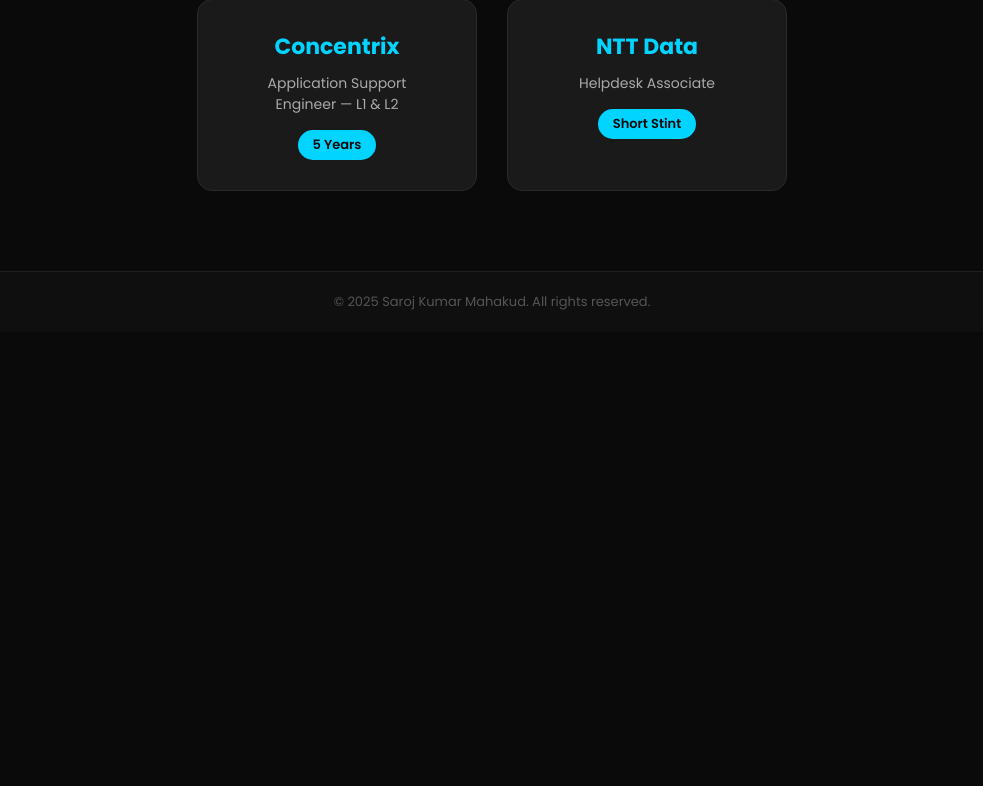
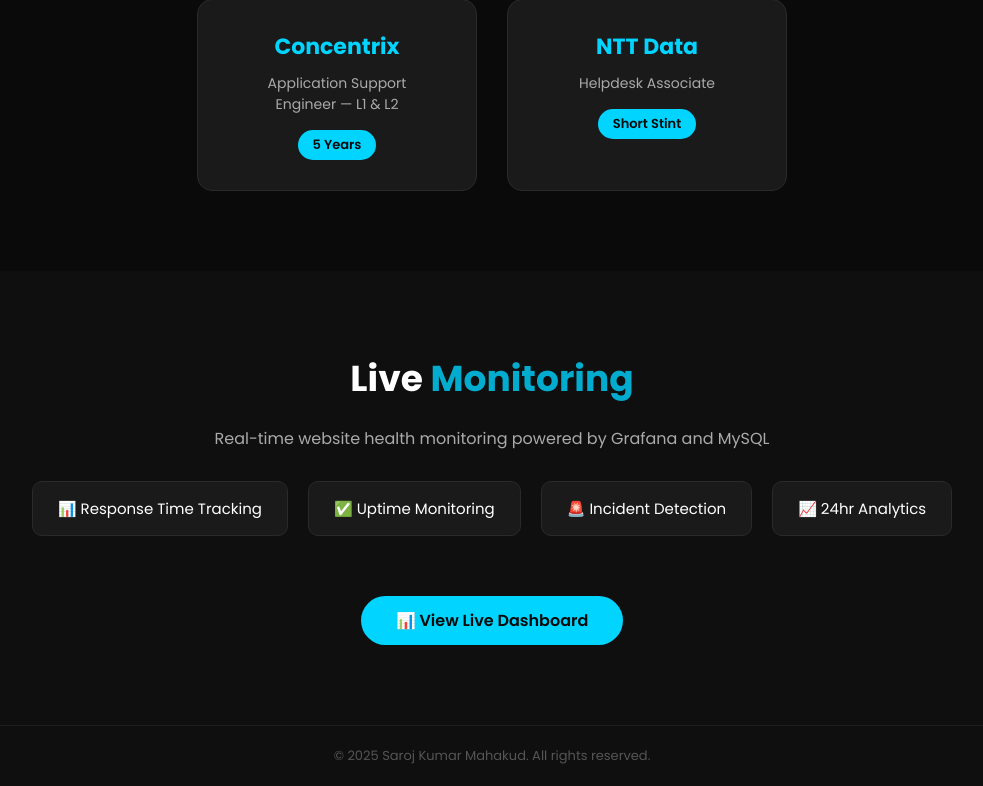
Before and after one commit to mahakuds9/skinfo24, a Flask app: page / in a window 1280 px wide. Shown: the part 1504-2290 px from the top of the page, without its empty margins (148-1131 px from the left). Before the commit the page ends 1814 px from the top, so only its background shows below. Run offline with Flask 3, Linux system fonts and the light colour scheme.

Commit message:
Added Grafana monitoring section to website

```diff
--- a/app/static/css/style.css
+++ b/app/static/css/style.css
@@ -764,3 +764,52 @@ textarea.form-input {
     color: #ff4444;
     font-size: 16px;
 }
+
+/* ========== GRAFANA SECTION ========== */
+.grafana-section {
+    padding: 80px 60px;
+    text-align: center;
+    background-color: #0f0f0f;
+}
+
+.grafana-section h2 {
+    font-size: 36px;
+    margin-bottom: 20px;
+}
+
+.grafana-section h2 span {
+    color: #00d4ff;
+}
+
+.grafana-section p {
+    color: #aaaaaa;
+    font-size: 16px;
+    margin-bottom: 30px;
+    max-width: 600px;
+    margin-left: auto;
+    margin-right: auto;
+}
+
+.grafana-stats {
+    display: flex;
+    justify-content: center;
+    gap: 20px;
+    flex-wrap: wrap;
+    margin-bottom: 30px;
+}
+
+.g-stat {
+    background-color: #1a1a1a;
+    border: 1px solid #2a2a2a;
+    padding: 15px 25px;
+    border-radius: 10px;
+    font-size: 15px;
+    color: #ffffff;
+    transition: all 0.3s;
+}
+
+.g-stat:hover {
+    border-color: #00d4ff;
+    color: #00d4ff;
+    transform: translateY(-5px);
+}
--- a/app/templates/index.html
+++ b/app/templates/index.html
@@ -76,6 +76,21 @@
         </div>
     </section>
 
+    <!-- GRAFANA MONITORING -->
+     <section class="grafana-section">
+        <h2>Live <span>Monitoring</span></h2>
+        <p>Real-time website health monitoring powered by Grafana and MySQL</p>
+        <div class="grafana-stats">
+            <div class="g-stat">📊 Response Time Tracking</div>
+            <div class="g-stat">✅ Uptime Monitoring</div>
+            <div class="g-stat">🚨 Incident Detection</div>
+            <div class="g-stat">📈 24hr Analytics</div>
+        </div>
+        <a href="YOUR_GRAFANA_PUBLIC_URL" target="_blank" class="btn" style="margin-top:30px;">
+            📊 View Live Dashboard
+        </a>
+     </section>
+
     <!-- FOOTER -->
     <footer>
         <p>© 2025 Saroj Kumar Mahakud. All rights reserved.</p>
```
